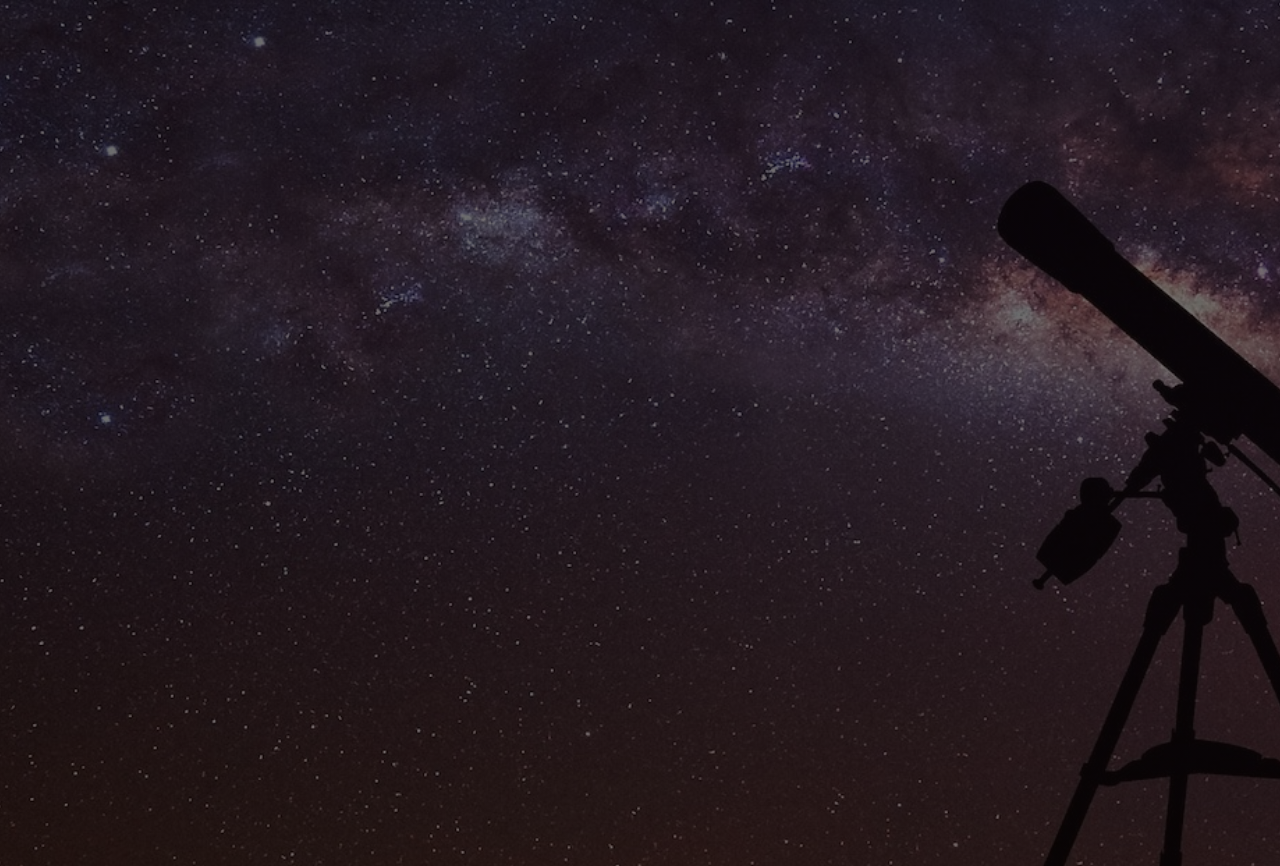
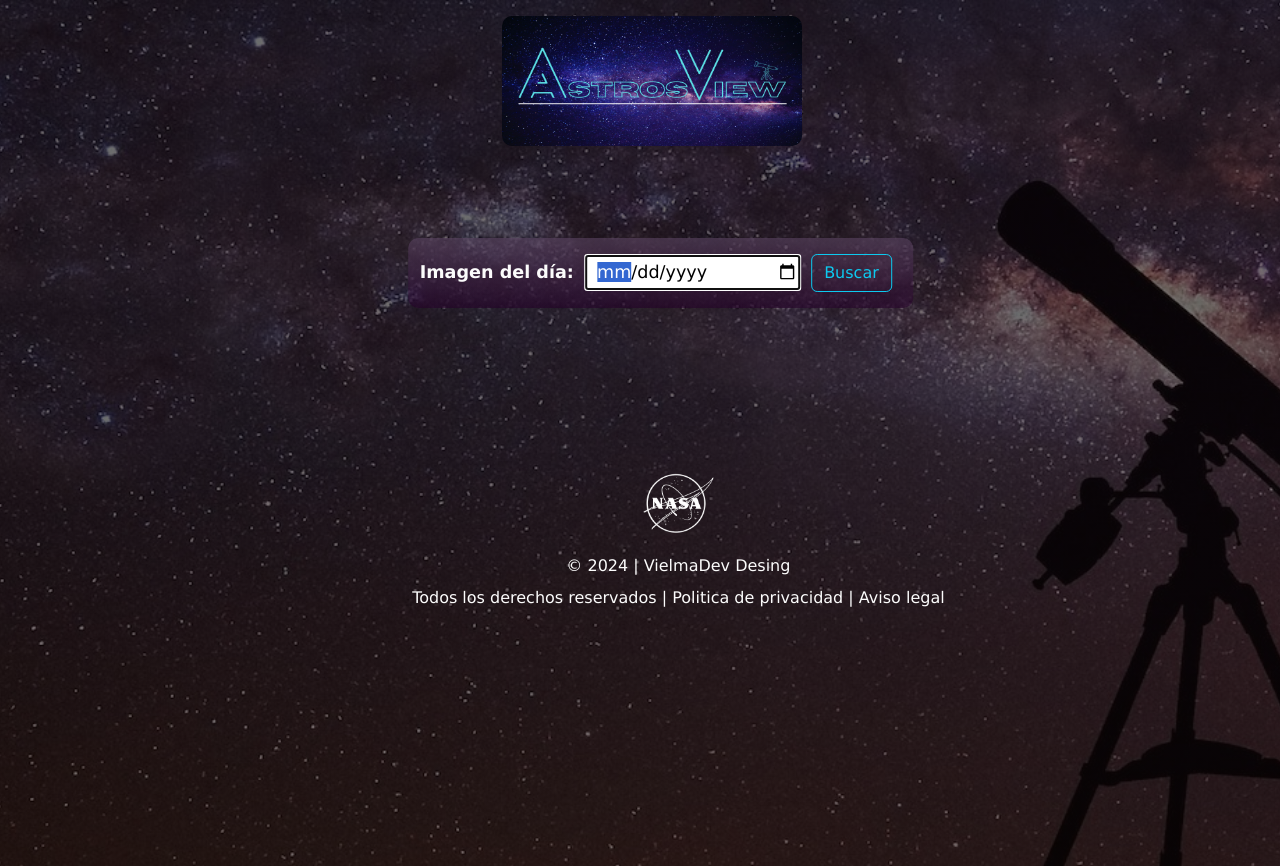
Before and after one commit to VielmaDev/AstroViews, a Django app: template browser/templates/browser/base.html in a window 1280 px wide. Shown: the top 866 px of the page. Run offline with Django 4.2, Linux system fonts and the light colour scheme; the template is opened without the code that fills it, so the values that code supplies are empty; some libraries are stand-ins or nearby versions.

Commit message:
Mejora en templates

```diff
--- a/browser/static/css/app.css
+++ b/browser/static/css/app.css
@@ -7,93 +7,99 @@ body{
 }
 
 #logo{
-    width: 400px;
-    height: 150px;
-    padding-bottom: 20px;
+    width: 300px;
+    height: 130px;
     border-radius: 10px;
+    text-align: center;
 }
 
 #browser{
+    background: linear-gradient(rgba(92, 70, 99, 0.6), rgba(37, 1, 41, 0.6));
+    border-radius: 10px;
+    width: 505px;
+    height: 70px;
+
     font-family: Verdana, Geneva, Tahoma, sans-serif;
     font-weight: bold;
     font-size: 1.1em;
     color:rgb(252, 252, 252);
+    align-content: center;
 
-    background: linear-gradient(rgba(1, 51, 75, 0.60), rgba(5, 135, 139, 0.20));
-    border-radius: 10px;
-    width: 580px;
-    height: 70px;
-    padding-top: 9px;
-    padding-left:25px;
-    padding-right: 25px;
-
-    top: 27%;
-    left: 50%;
-    position: absolute;
-    transform: translate(-50%, -50%);
+    position: relative;
+    left: 0%;
+    top: 8%;
+    transform: translate(4%, -20%);
 }
 
-.label {
-    padding-right: 12px;
+.label{
+    margin-right: 5px;
 }
 
 .date{
-    width: 220px;
+    width: 215px;
+    height: 35px;
+    padding-left: 10px;
 }
 
-.container-fluid{
-    text-align: center;
-    align-content: center;
+.btn{
+    margin-left: 5px;
 }
 
-input{
-    width: 230px;
-    height: 33px;
+#cards{
+    font-family: Verdana, Geneva, Tahoma, sans-serif;
 }
 
-h4{
-    font-family: Verdana, Geneva, Tahoma, sans-serif;
+.clearfix h4{
     font-weight: bold;
     color:rgb(252, 252, 252);
-    padding-bottom: 200px;
+    width:500px;
+    padding-top: 30px;
+    padding-bottom: 4px;
+    position: relative;
+    left: 49%;
+    top: 24%;
+    transform: translate(-39%, 18%);
 
-    left:50%;
-    position: absolute;
-    transform: translate(-50%, -16%);
 }
 
 .clearfix img{
-    padding-right: 12px;
-    width: 450px;
+    width: 430px;
     height: 300px;
+    position: relative;
+    left: 30%;
+    top: 15%;
+    transform: translate(-21%, 9%);
 }
 
-#cards{
-    top: 34%;
-    left: 50%;
-    position: absolute;
-    transform: translate(-50%, 15%);
-}
-
-p{
+.clearfix p{
     color:rgb(252, 252, 252);
     text-align: justify;
-    padding-left: 12px;
+    padding-left: 10px;
+    position: relative;
+    left: 47%;
+    top: 15%;
+    transform: translate(-45%, 9%);
 }
 
 #copyright{
     text-align: end;
+    position: relative;
+    left: 35%;
+    top: 10%;
+    transform: translate(-50%, 190%);
 }
 
+
 footer{
-    top: 80%;
-    left: 50%;
-    position: absolute;
-    transform: translate(-50%, 100%);
-
     font-family: Verdana, Geneva, Tahoma, sans-serif;
     font-size:1.0em;
     color: rgb(252, 252, 252);
+    text-align: center;
+    padding-bottom: 12px;
+    position: relative;
+    top: 17%;
+    left: 0%;
+    transform: translate(3%, 18%);
 }
 
 #logonasa{
--- a/browser/templates/browser/base.html
+++ b/browser/templates/browser/base.html
@@ -19,27 +19,41 @@
 </head>
 
 <body>
+    <div class="container-fluid my-3" id="logo">
+        <figure>
+            <img src="{% static 'img/logo.jpg' %}" id="logo" alt="AstroView">
+        </figure>
+    </div>
+
+
+    <div class="container-fluid my-3" id="browser">
+        {% csrf_token %}
+        <label class="label">Imagen del día:</label>
+        <input class="date" type="date" autofocus required>
+        <button type="submit" class="btn btn-outline-info">Buscar</button>
+    </div>
+
 <!--Heading-->
 
     {% block content %}
+        <div class="container my-1">
 
             <!-- Contenido cambiante -->
 
+        </div>
     {% endblock %}
 
 <!-- Footer -->
    <footer>
-        <div class="container-fluid my-5">
-            <div>
+        <div class="container my-3">
             <img src="{% static 'img/nasalogo.png' %}" id="logonasa" alt="Nasa">
         </div>
-            <div>
+
+        <div class="container my-2">
             <label>© 2024 | VielmaDev Desing</label>
         </div>
-
-            <div>
+        <div class="container my-1">
             <label>Todos los derechos reservados | Politica de privacidad | Aviso legal</label>
-            </div>
         </div>
     </footer>
 </body>
--- a/browser/urls.py
+++ b/browser/urls.py
@@ -1,7 +1,7 @@
 from django.contrib import admin
 from django.urls import path
-from .views import get_imagen
+from .views import today
 
 urlpatterns = [
-    path('', get_imagen, name='get_imagen'),
+    path('', today, name='today'),
 ]
```
Also changed, not shown: browser/templates/browser/imagen.html (deleted, +0 -19 lines), browser/templates/browser/index.html (+9 -34 lines), browser/views.py (+37 -22 lines), Página principal del sitio web astroview.jpg (added), browser/static/img/imagen.jpg (deleted), browser/static/img/logo.jpg, imagen.jpg (deleted). Lines whose indentation alone changed are shown as unchanged.
